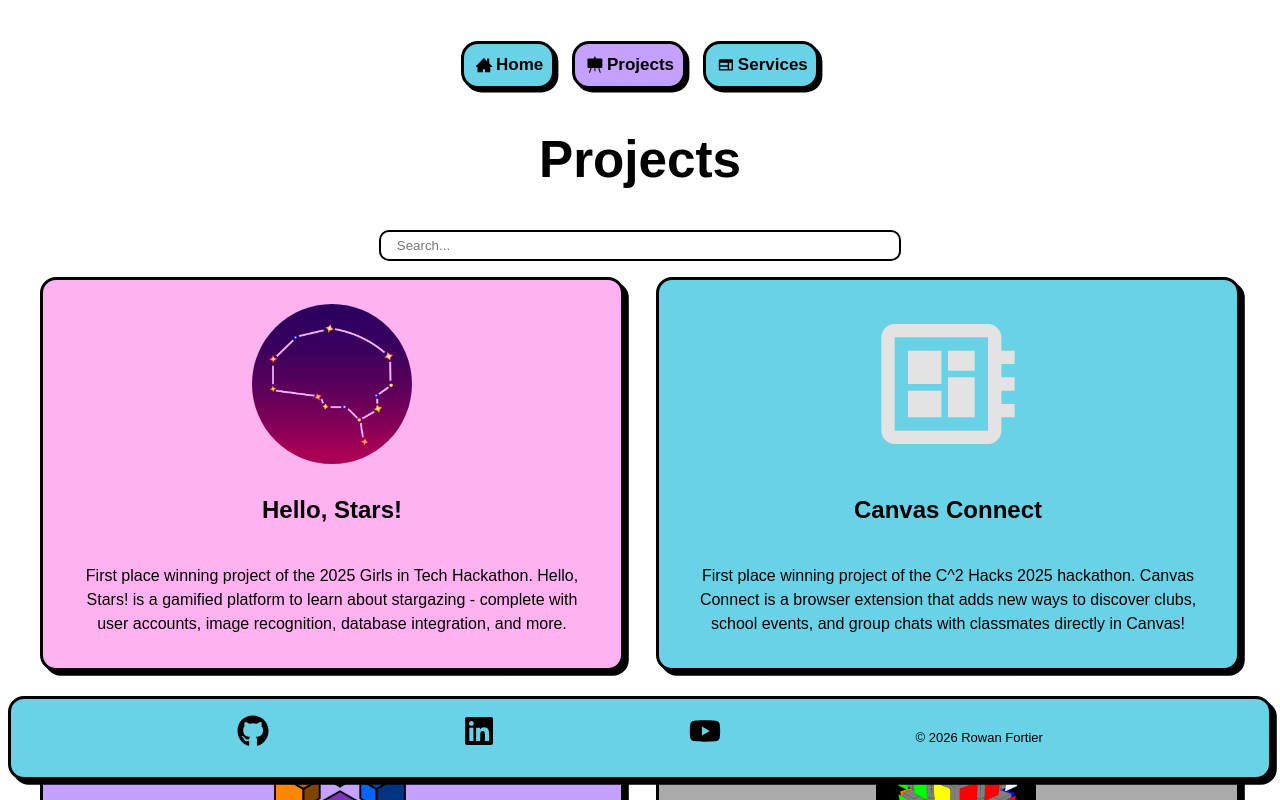
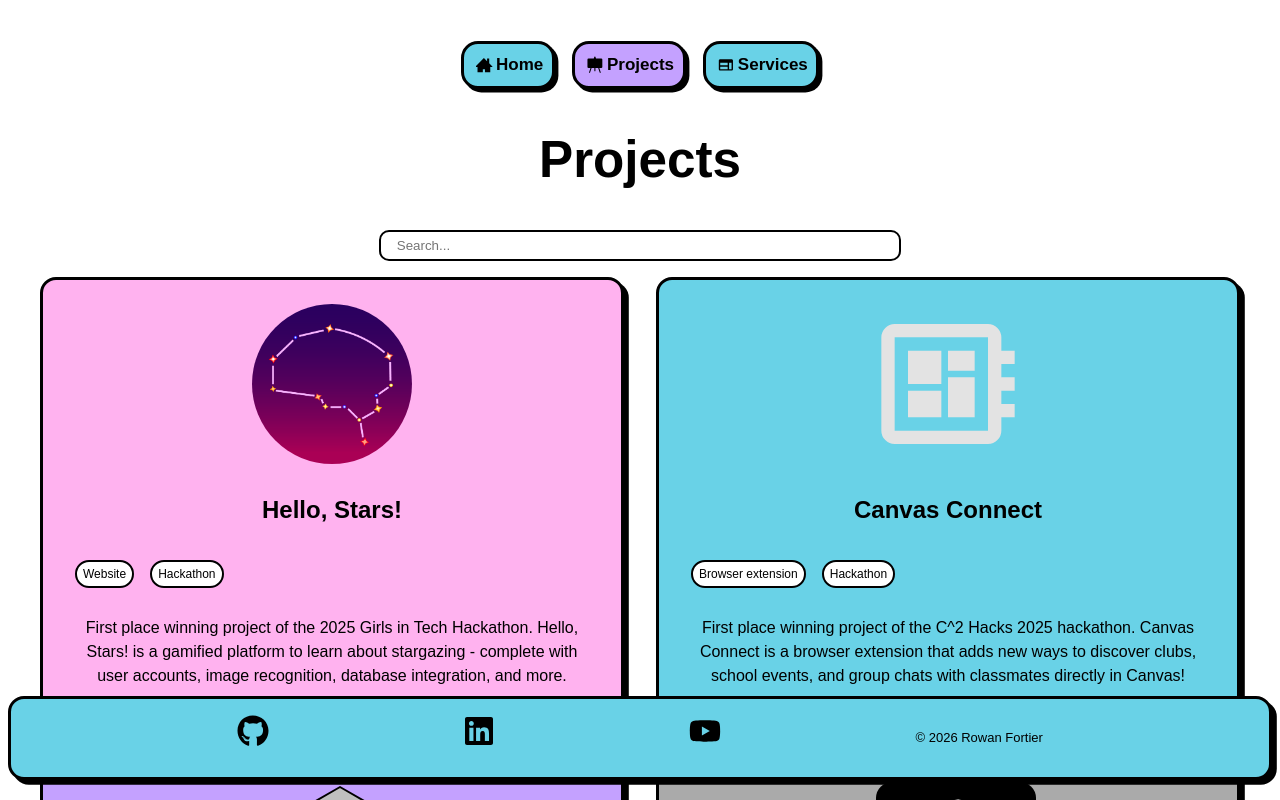
Before and after one commit to blobinaticuber/rowanfortier-website, a React (Vite) app in the folder my-react-app/: page /projects in a window 1280 px wide. Shown: the top 800 px of the page. Built offline with nearby package versions, Linux system fonts and the light colour scheme.

Commit message:
add categories display to projects

```diff
--- a/my-react-app/public/projects.json
+++ b/my-react-app/public/projects.json
@@ -10,7 +10,7 @@
             "title" : "Hello, Stars!",
             "description" : "First place winning project of the 2025 Girls in Tech Hackathon. Hello, Stars! is a gamified platform to learn about stargazing - complete with user accounts, image recognition, database integration, and more.",
             "link" : null,
-            "categories" : ["School"]
+            "categories" : ["Website", "Hackathon"]
         },
 
         {
@@ -21,7 +21,8 @@
             },
             "title" : "Canvas Connect",
             "description" : "First place winning project of the C^2 Hacks 2025 hackathon. Canvas Connect is a browser extension that adds new ways to discover clubs, school events, and group chats with classmates directly in Canvas!",
-            "link" : null
+            "link" : null,
+            "categories" : ["Browser extension", "Hackathon"]
         },
 
         {
@@ -32,7 +33,8 @@
             },
             "title" : "Hypercubing.xyz",
             "description" : "A wiki and leaderboard for the hypercubing community. I worked on the content and organization for many of the pages, as well as the frontend of the new leaderboard and verifying submissions.",
-            "link" : "https://hypercubing.xyz/"
+            "link" : "https://hypercubing.xyz/",
+            "categories" : ["Website"]
         },
 
         {
@@ -44,7 +46,8 @@
             },
             "title" : "3x3x3 Simulator",
             "description" : "My first ever functioning Rubik's Cube simulator program without spaghetti code! It uses linear algebra to keep track of the puzzle state and draw the graphics. There are keybinds for twists and rotations, as well as mouse controls to view the puzzle from different angles.",
-            "link" : "https://github.com/blobinaticuber/3x3x3-simulator"
+            "link" : "https://github.com/blobinaticuber/3x3x3-simulator",
+            "categories" : ["Program"]
         },
         {
             "key" : 5,
@@ -55,7 +58,8 @@
             },
             "title" : "Stella Magnus",
             "description" : "A Minecraft mod for 1.19.4 that aimed to extend the base game's progression system by introducing new tiers of items found across different dimensions based on the planets in our solar system.",
-            "link" : null
+            "link" : null,
+            "categories" : ["Mod"]
         }
     ]
 }
--- a/my-react-app/src/pages/Projects.css
+++ b/my-react-app/src/pages/Projects.css
@@ -19,3 +19,18 @@ input {
     margin: 0.5rem;
     /* box-shadow: 0.3em 0.3em var(--padborder-color); */
 }
+
+.pillbox {
+    width: 100%;
+    display: flex;
+    gap: 1rem;
+    justify-content: flex-start;
+}
+
+.pillbox p {
+    font-size: 0.75em;
+    border-radius: 1.5em;
+    padding: 0.25em 0.5em;
+    border: 0.2em solid var(--padborder-color);
+    background: var(--bg-color);
+}
--- a/my-react-app/src/pages/Projects.jsx
+++ b/my-react-app/src/pages/Projects.jsx
@@ -51,6 +51,11 @@ export function Projects() {
                         <div className="vstack">
                             <ImageShape shape={projects.image.shape} path={projects.image.path}/>
                             <h2>{projects.title}</h2>
+                            <div className="pillbox">
+                                {projects.categories.map((item, index) => (
+                                    <p key={index}>{item}</p>
+                                ))}
+                            </div>
                             <p>{projects.description}</p>
                         </div>
                     </Card>
```
